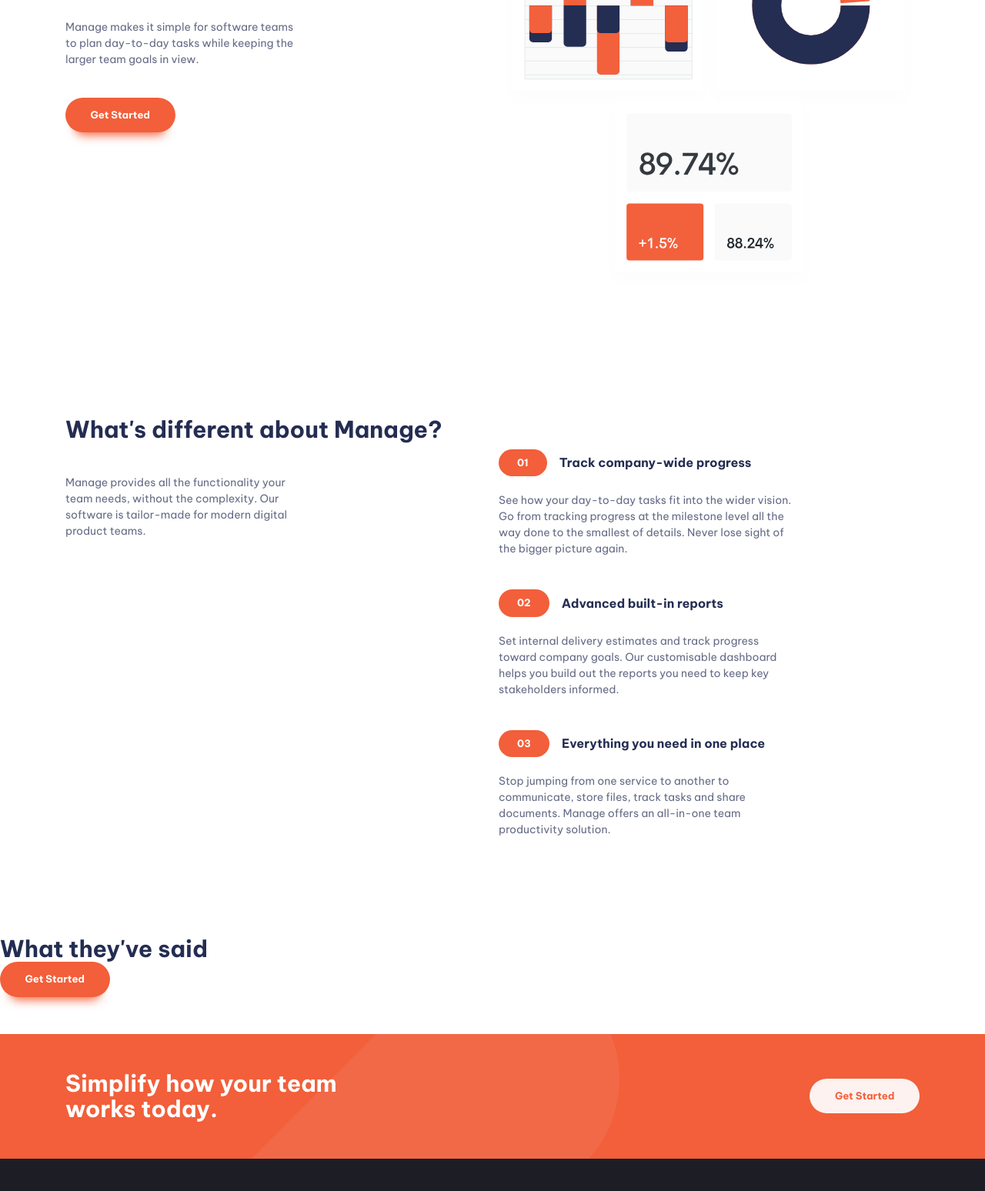
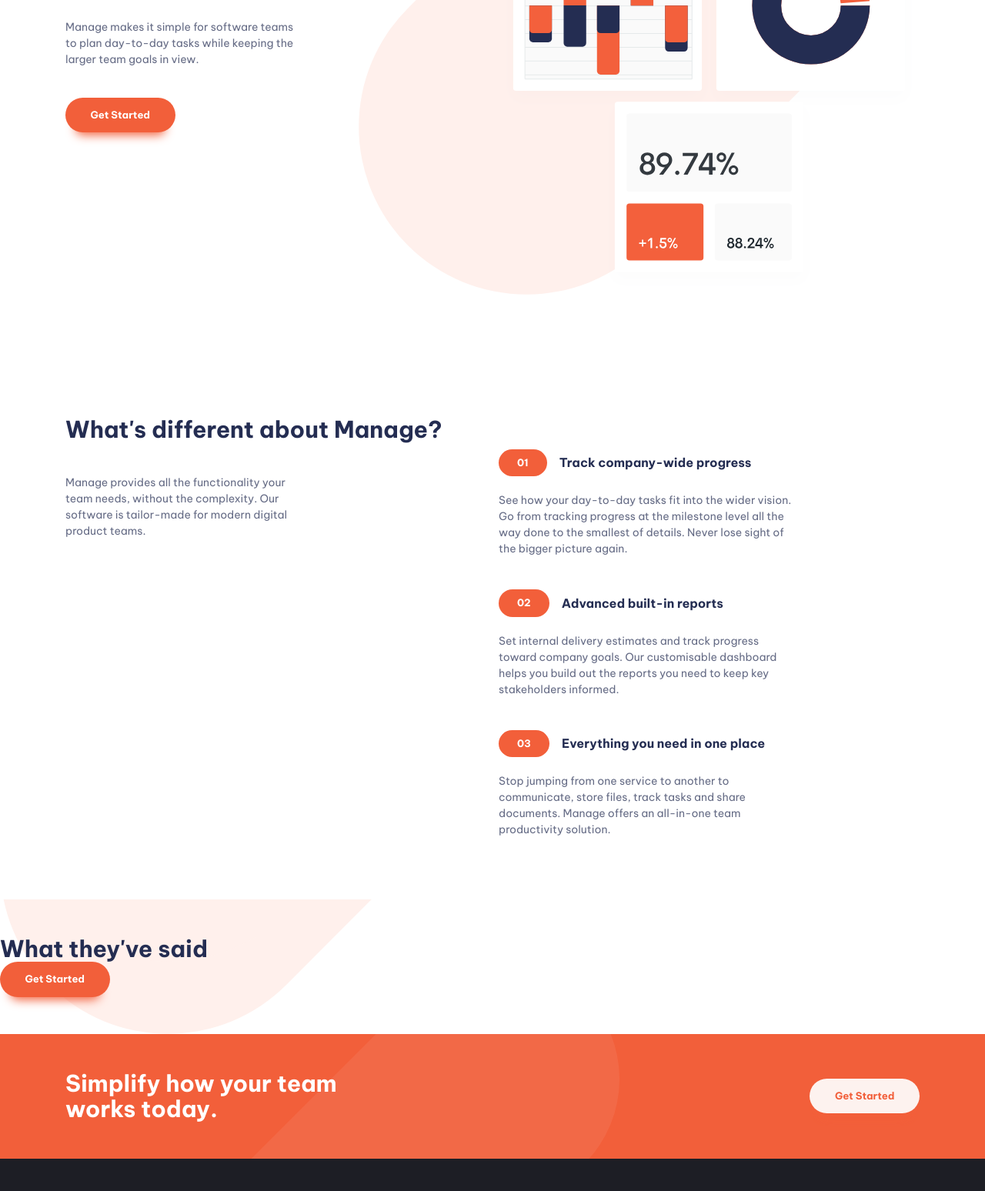
Before and after one commit to clauh9/manage-landing-page-master, a website built with Vite: page index.html in a window 1280 px wide. Shown: the part 271-1819 px from the top of the page at 77% size. Built offline with nearby package versions, Linux system fonts and the light colour scheme.

Commit message:
man fuck this shit

```diff
--- a/index.html
+++ b/index.html
@@ -59,7 +59,7 @@
 								Manage makes it simple for software teams to plan day-to-day
 								tasks while keeping the larger team goals in view.
 							</p>
-							<button class="button | background-img">Get Started</button>
+							<button class="button">Get Started</button>
 						</div>
 						<div>
 							<img src="/images/illustration-intro.svg" alt="" />
@@ -128,8 +128,10 @@
 				</div>
 			</section>
 
-			<section class="carousel text-center | padding-block-700">
-				<h2 class="font-size-secondary-heading font-weight-bold">
+			<section class="carousel text-center background-img | padding-block-700">
+				<h2
+					class="background-img | font-size-secondary-heading font-weight-bold"
+				>
 					What they've said
 				</h2>
 				<button class="button">Get Started</button>
--- a/style.css
+++ b/style.css
@@ -352,6 +352,29 @@ p[data-width="wide"] {
 	color: var(--clr-accent-100);
 }
 
+.hero::before {
+	content: "";
+	position: absolute;
+	z-index: -1;
+	inset: 0;
+	background-position: top -10rem right;
+	background-repeat: no-repeat;
+	background-image: url(/images/bg-tablet-pattern.svg);
+}
+
+.background-img {
+	position: relative;
+}
+.background-img::before {
+	content: "";
+	position: absolute;
+	z-index: -1;
+	inset: 0;
+	background-position: bottom left;
+	background-repeat: no-repeat;
+	background-image: url(/images/bg-tablet-pattern.svg);
+}
+
 /* !numbered list */
 .numbered-items {
 	counter-reset: count;
@@ -547,31 +570,13 @@ footer .copyright {
 			"logo"
 			"hero";
 	}
-	.hero::before {
-		content: "";
-		position: absolute;
-		z-index: -1;
-		inset: 0;
-		background-position: 5rem -15rem;
-		background-repeat: no-repeat;
-		background-image: url(/images/bg-tablet-pattern.svg);
-	}
+
 	.hero div:first-child {
 		grid-area: hero;
 	}
 	.hero div:last-child {
 		grid-area: logo;
 		justify-self: center;
-	}
-	.background-img::before {
-		/* outline: 3px solid lime;
-		content: "";
-		position: absolute;
-		z-index: -1;
-		inset: 0;
-		background-position: 0px 0px, right 3em bottom 2em;
-		background-repeat: no-repeat;
-		background-image: url(/images/bg-tablet-pattern.svg); */
 	}
 
 	/* !call to action */
```
